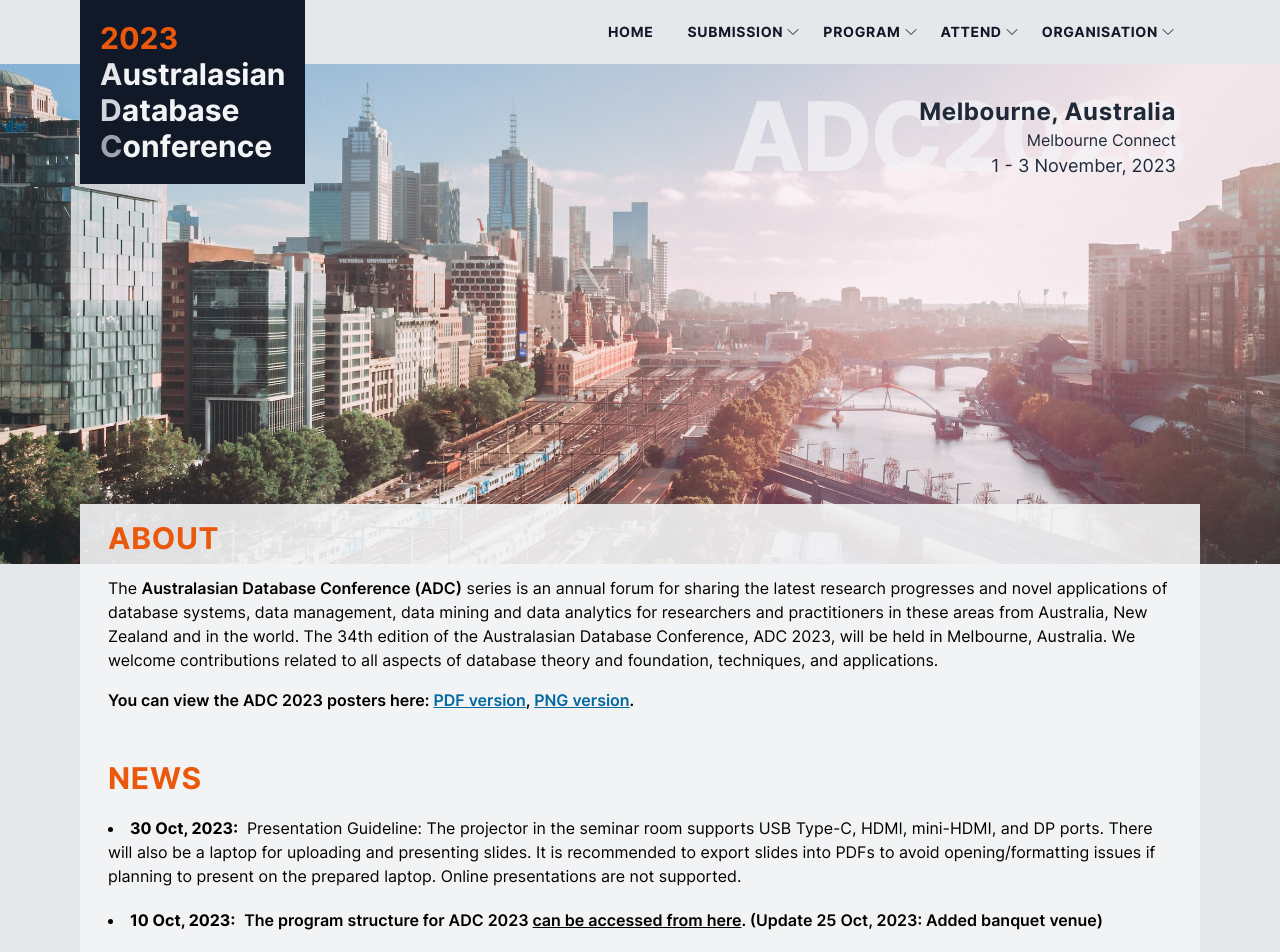
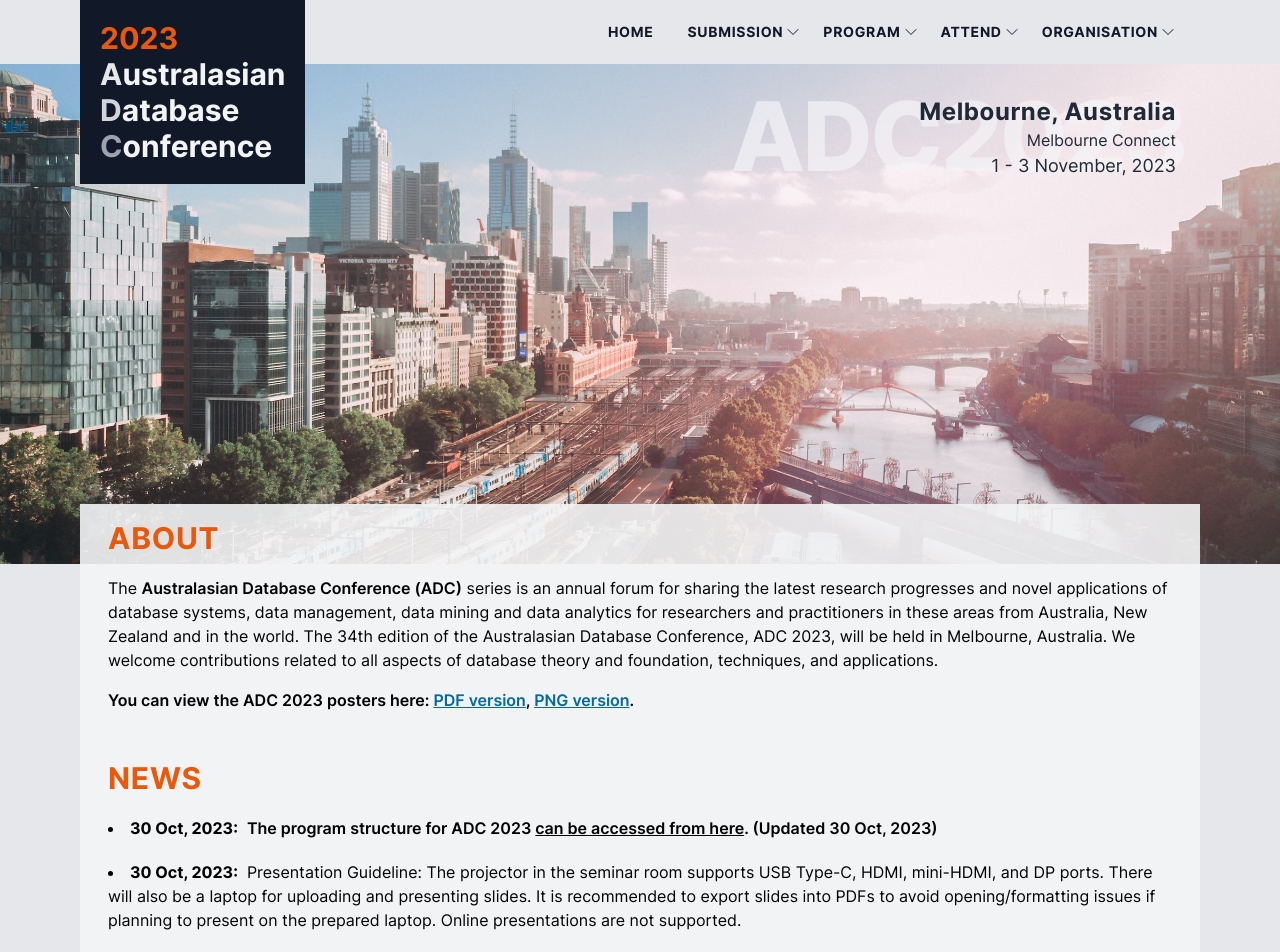
Before and after one commit to visatlas/adc2023, a Next.js app: page / in a window 1280 px wide. Shown: the top 952 px of the page. Built offline with nearby package versions, Linux system fonts and the light colour scheme.

Commit message:
Update program structure

```diff
--- a/src/pages/index.tsx
+++ b/src/pages/index.tsx
@@ -63,10 +63,10 @@ export default function Home() {
             <h2 className="uppercase text-3xl font-bold text-orange-600 tracking-wide mb-5 mt-12">News</h2>
             <ul className="list-disc list-inside space-y-5">
               <li>
-                <strong>30 Oct, 2023:</strong> &nbsp;Presentation Guideline: The projector in the seminar room supports USB Type-C, HDMI, mini-HDMI, and DP ports. There will also be a laptop for uploading and presenting slides. It is recommended to export slides into PDFs to avoid opening/formatting issues if planning to present on the prepared laptop. Online presentations are not supported.
+                <strong>30 Oct, 2023:</strong> &nbsp;<span className="font-semibold">The program structure for ADC 2023 <a className="underline" href="/ADC_2023_Program_Structure.pdf" target="_blank" rel="noreferrer">can be accessed from here</a>. (Updated 30 Oct, 2023)</span>
               </li>
               <li>
-                <strong>10 Oct, 2023:</strong> &nbsp;<span className="font-semibold">The program structure for ADC 2023 <a className="underline" href="/ADC_2023_Program_Structure.pdf" target="_blank" rel="noreferrer">can be accessed from here</a>. (Update 25 Oct, 2023: Added banquet venue)</span>
+                <strong>30 Oct, 2023:</strong> &nbsp;Presentation Guideline: The projector in the seminar room supports USB Type-C, HDMI, mini-HDMI, and DP ports. There will also be a laptop for uploading and presenting slides. It is recommended to export slides into PDFs to avoid opening/formatting issues if planning to present on the prepared laptop. Online presentations are not supported.
               </li>
               <li>
                 <strong>9 Oct, 2023:</strong> &nbsp;Every accepted paper in the research or shepherding track needs one author registration. Authors of accepted papers, after completing the registration, can contact Hui Luo (<a className="underline" href="mailto:huil@uow.edu.au" target="_blank" rel="noreferrer">huil@uow.edu.au</a>) to seek an invitation letter (if needed). Please attach your registration completion evidence to facilitate the process.
```
Also changed, not shown: 1 other file (tests, documents, lock files or other folders).
